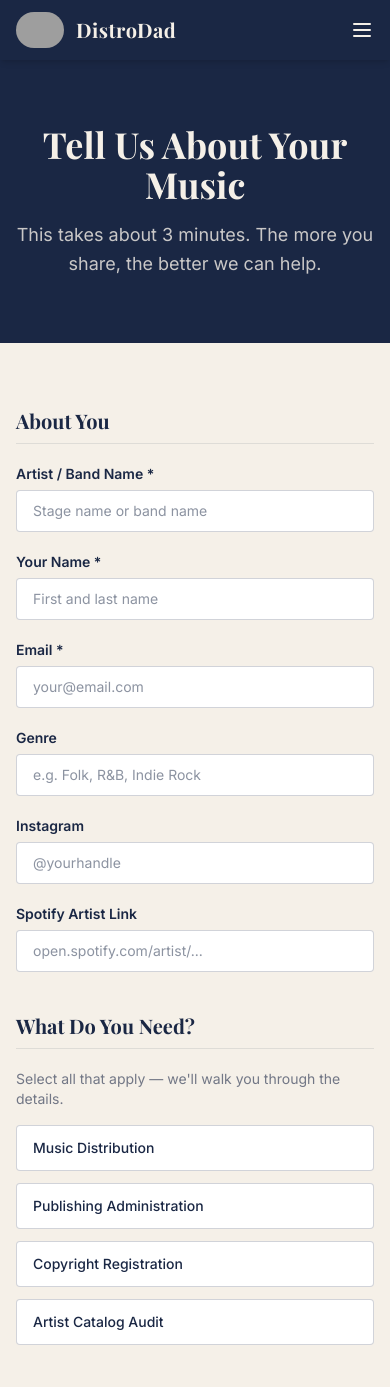
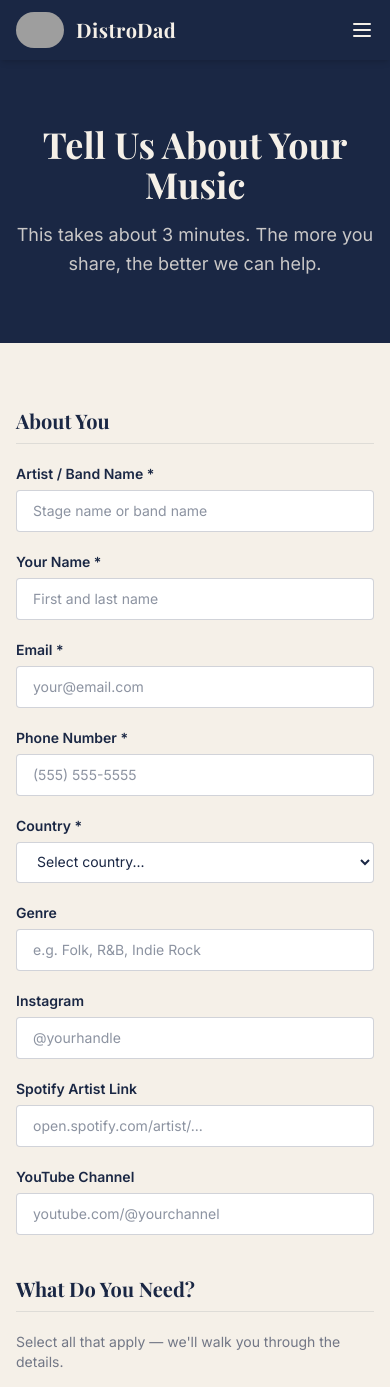
Before and after one commit to distrodadmusic/distrodad-website, a Next.js app: page /get-started in a window 390 px wide. Shown: the top 1387 px of the page. Built offline with nearby package versions, Linux system fonts and the light colour scheme; grey boxes are pictures that could not be loaded; a web font is replaced by a local one.

Commit message:
Add phone, country, and YouTube fields to intake form

```diff
--- a/src/app/get-started/page.tsx
+++ b/src/app/get-started/page.tsx
@@ -20,9 +20,12 @@ export default function GetStarted() {
     artistName: "",
     realName: "",
     email: "",
+    phone: "",
+    country: "",
     genre: "",
     instagram: "",
     spotify: "",
+    youtube: "",
     releases: "",
     pro: "",
     timeline: "",
@@ -108,6 +111,28 @@ export default function GetStarted() {
                     <input name="email" type="email" required value={form.email} onChange={handleChange} placeholder="your@email.com" className="w-full border border-[#1a2744]/20 rounded px-4 py-2.5 text-sm font-[family-name:var(--font-inter)] text-[#1a2744] bg-white focus:outline-none focus:border-[#1a2744] focus:ring-1 focus:ring-[#1a2744]" />
                   </div>
                   <div>
+                    <label className="block text-sm font-semibold text-[#1a2744] font-[family-name:var(--font-inter)] mb-1.5">Phone Number *</label>
+                    <input name="phone" type="tel" required value={form.phone} onChange={handleChange} placeholder="(555) 555-5555" className="w-full border border-[#1a2744]/20 rounded px-4 py-2.5 text-sm font-[family-name:var(--font-inter)] text-[#1a2744] bg-white focus:outline-none focus:border-[#1a2744] focus:ring-1 focus:ring-[#1a2744]" />
+                  </div>
+                </div>
+                <div className="grid grid-cols-1 sm:grid-cols-2 gap-5">
+                  <div>
+                    <label className="block text-sm font-semibold text-[#1a2744] font-[family-name:var(--font-inter)] mb-1.5">Country *</label>
+                    <select name="country" required value={form.country} onChange={handleChange} className="w-full border border-[#1a2744]/20 rounded px-4 py-2.5 text-sm font-[family-name:var(--font-inter)] text-[#1a2744] bg-white focus:outline-none focus:border-[#1a2744] focus:ring-1 focus:ring-[#1a2744]">
+                      <option value="">Select country...</option>
+                      <option value="US">United States</option>
+                      <option value="CA">Canada</option>
+                      <option value="GB">United Kingdom</option>
+                      <option value="AU">Australia</option>
+                      <option value="DE">Germany</option>
+                      <option value="FR">France</option>
+                      <option value="MX">Mexico</option>
+                      <option value="BR">Brazil</option>
+                      <option value="NG">Nigeria</option>
+                      <option value="OTHER">Other</option>
+                    </select>
+                  </div>
+                  <div>
                     <label className="block text-sm font-semibold text-[#1a2744] font-[family-name:var(--font-inter)] mb-1.5">Genre</label>
                     <input name="genre" value={form.genre} onChange={handleChange} placeholder="e.g. Folk, R&B, Indie Rock" className="w-full border border-[#1a2744]/20 rounded px-4 py-2.5 text-sm font-[family-name:var(--font-inter)] text-[#1a2744] bg-white focus:outline-none focus:border-[#1a2744] focus:ring-1 focus:ring-[#1a2744]" />
                   </div>
@@ -121,6 +146,10 @@ export default function GetStarted() {
                     <label className="block text-sm font-semibold text-[#1a2744] font-[family-name:var(--font-inter)] mb-1.5">Spotify Artist Link</label>
                     <input name="spotify" value={form.spotify} onChange={handleChange} placeholder="open.spotify.com/artist/..." className="w-full border border-[#1a2744]/20 rounded px-4 py-2.5 text-sm font-[family-name:var(--font-inter)] text-[#1a2744] bg-white focus:outline-none focus:border-[#1a2744] focus:ring-1 focus:ring-[#1a2744]" />
                   </div>
+                </div>
+                <div>
+                  <label className="block text-sm font-semibold text-[#1a2744] font-[family-name:var(--font-inter)] mb-1.5">YouTube Channel</label>
+                  <input name="youtube" value={form.youtube} onChange={handleChange} placeholder="youtube.com/@yourchannel" className="w-full border border-[#1a2744]/20 rounded px-4 py-2.5 text-sm font-[family-name:var(--font-inter)] text-[#1a2744] bg-white focus:outline-none focus:border-[#1a2744] focus:ring-1 focus:ring-[#1a2744]" />
                 </div>
               </div>
             </div>
```
